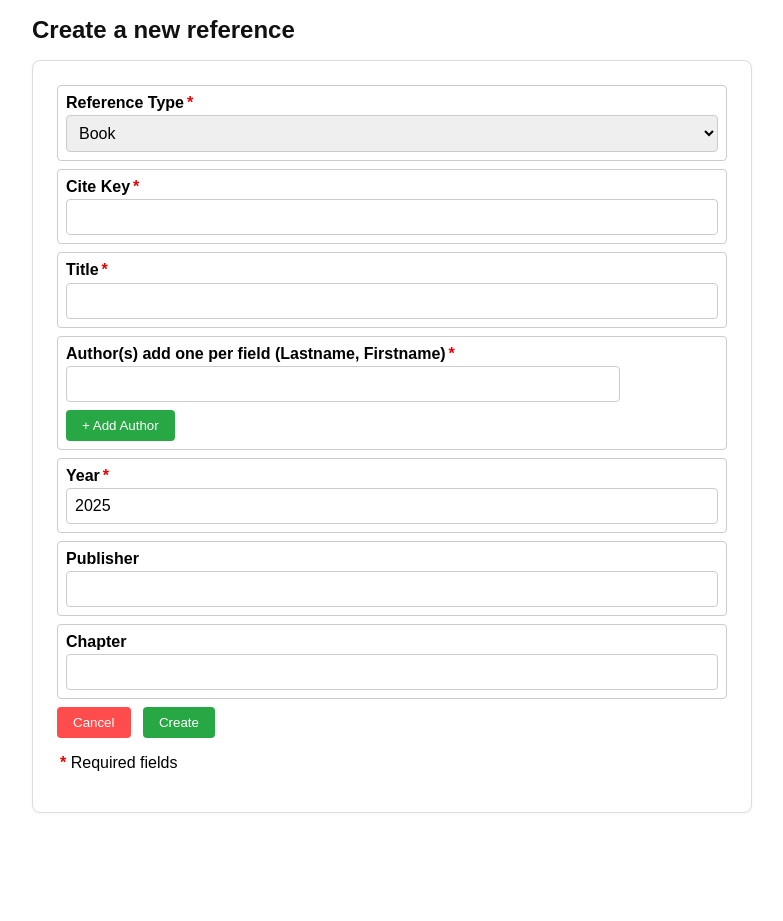
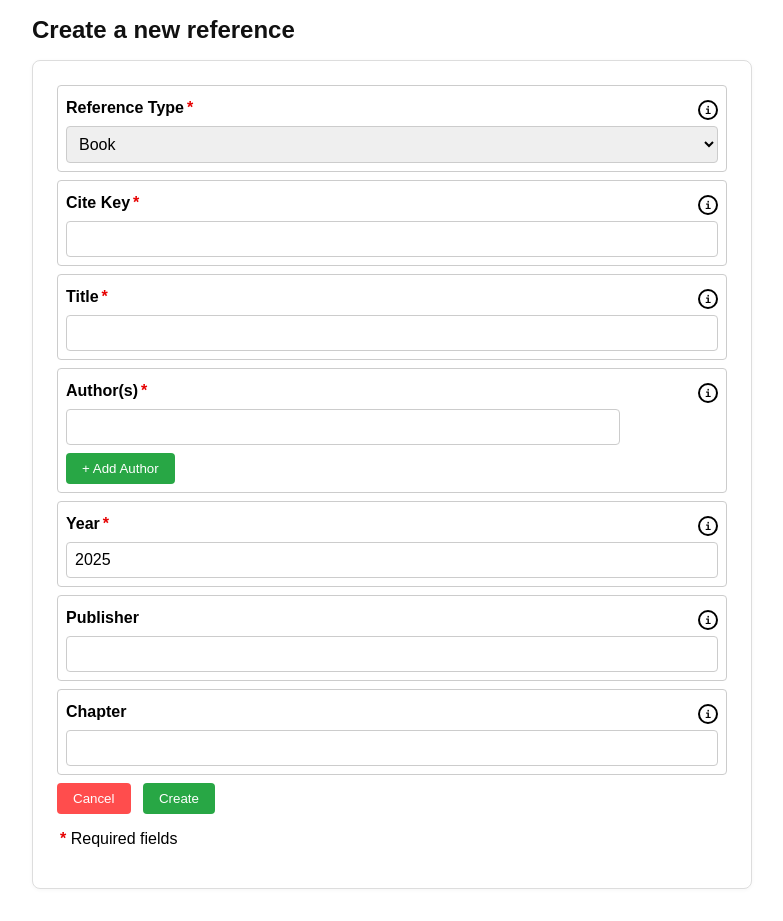
Before and after one commit to macabre-cs/ohtu-miniprojekti, a Flask app: page /new_reference in a window 1280 px wide. Shown: the whole page, without its empty margins (248-1031 px from the left). Before the commit the page ends 813 px from the top, so only its background shows below. Run offline with Flask 3, Linux system fonts and the light colour scheme; some libraries are stand-ins or nearby versions.

Commit message:
Create info icons and other minor fixes and tweaks

```diff
--- a/src/static/main.css
+++ b/src/static/main.css
@@ -209,3 +209,68 @@ button {
 #add-author:hover {
   background: var(--create-hover);
 }
+
+
+/* ================================
+   INFO ICON WITH TOOLTIP
+================================ */
+/* Row containing a label and info icon */
+.label-row {
+  display: flex;
+  justify-content: space-between;
+  align-items: center;
+  width: 100%;
+  gap: 8px;
+  min-height: 32px;
+}
+
+/* Wrapper for the info icon and tooltip */
+.info-container {
+  position: relative;
+  display: inline-block;
+}
+
+/* Small circular info icon */
+.info-icon {
+  display: flex;
+  align-items: center;
+  justify-content: center;
+
+  width: 16px;
+  height: 16px;
+  font-size: 10px;
+  font-weight: bold;
+  font-family: Consolas, monospace;
+  cursor: default;
+
+  background: white;
+  color: black;
+  border: 2px solid black;
+  border-radius: 50%;
+}
+
+/* Tooltip (appears on hover, positioned left of icon) */
+.tooltip {
+  position: absolute;
+  top: 50%;
+  right: 22px;
+  transform: translateY(-10px);
+
+  padding: 6px 10px;
+  font-size: 13px;
+  white-space: nowrap;
+
+  background: #333;
+  color: #fff;
+  border-radius: 5px;
+
+  visibility: hidden;
+  opacity: 0;
+  transition: opacity 0.2s ease;
+}
+
+/* Show tooltip on hover */
+.info-container:hover .tooltip {
+  visibility: visible;
+  opacity: 0.8;
+}
--- a/src/static/main.js
+++ b/src/static/main.js
@@ -1,3 +1,22 @@
+// -------------------------------
+// Info Icon Tooltip Component
+// -------------------------------
+class InfoTooltip extends HTMLElement {
+    connectedCallback() {
+        const info = this.getAttribute("info");
+        this.innerHTML = `
+            <span class="info-container">
+                <span class="info-icon">i</span>
+                <span class="tooltip">${info}</span>
+            </span>
+        `;
+    }
+}
+customElements.define("info-tooltip", InfoTooltip);
+// ------------------------------
+
+
+
 // ------------------------------
 // Dynamic Author Fields
 // ------------------------------
--- a/src/templates/delete_reference.html
+++ b/src/templates/delete_reference.html
@@ -27,7 +27,7 @@
         {% elif reference.reference_type == "inproceedings" %}
           {% if reference.booktitle %}<p><strong>Booktitle:</strong> {{ reference.booktitle }}</p>{% endif %}
         {% elif reference.reference_type == "misc" %}
-          {% if reference.url %}<p><strong>Url:</strong> {{ reference.url }}</p>{% endif %}
+          {% if reference.url %}<p><strong>URL:</strong> {{ reference.url }}</p>{% endif %}
         {% endif %}
       </div>
     </div>
--- a/src/templates/index.html
+++ b/src/templates/index.html
@@ -61,7 +61,7 @@ block body %}
       <p><strong>Booktitle:</strong> {{ reference.booktitle }}</p>
       {% endif %} {% elif reference.reference_type == "misc" %} {% if
       reference.url %}
-      <p><strong>Url:</strong> {{ reference.url }}</p>
+      <p><strong>URL:</strong> {{ reference.url }}</p>
       {% endif %} {% endif %}
         </div>
       </div>
--- a/src/templates/new_book.html
+++ b/src/templates/new_book.html
@@ -1,6 +1,9 @@
 <div>
   <div class="form-field">
-    <label for="publisher">Publisher</label>
+    <div class="label-row">
+      <label for="publisher">Publisher</label>
+      <info-tooltip info="Enter the name of the publisher of the book."></info-tooltip>
+    </div>
     <input
       type="text"
       name="publisher"
@@ -9,7 +12,10 @@
   </div>
 
   <div class="form-field">
-    <label for="chapter">Chapter</label>
+    <div class="label-row">
+      <label for="chapter">Chapter</label>
+      <info-tooltip info="Enter the chapter of the book."></info-tooltip>
+    </div>
     <input type="text" name="chapter" value="{{ reference.chapter or '' }}" />
   </div>
 </div>
--- a/src/templates/new_inproceedings.html
+++ b/src/templates/new_inproceedings.html
@@ -1,6 +1,9 @@
 <div>
   <div class="form-field">
-    <label for="booktitle">Booktitle</label>
+    <div class="label-row">
+      <label for="booktitle">Booktitle</label>
+      <info-tooltip info="Enter the title of the book or conference proceedings in which the paper was published."></info-tooltip>
+    </div>
     <input
       type="text"
       name="booktitle"
--- a/src/templates/new_misc.html
+++ b/src/templates/new_misc.html
@@ -1,6 +1,9 @@
 <div>
   <div class="form-field">
-    <label for="url">Url</label>
+    <div class="label-row">
+      <label for="url">URL</label>
+      <info-tooltip info="Enter the URL associated with the reference."></info-tooltip>
+    </div>
     <input
       type="text"
       name="url"
--- a/src/templates/new_reference.html
+++ b/src/templates/new_reference.html
@@ -12,9 +12,16 @@
   </ul>
   {% endif %} {% endwith %}
   <div class="form-field">
-    <label for="reference_type"
-      >Reference Type<span class="required">*</span></label
-    >
+
+    <div class="label-row">
+      <label for="reference_type">
+        Reference Type<span class="required">*</span>
+
+      </label>
+      <info-tooltip info="Select the type of reference you want to create."></info-tooltip>
+    </div>
+
+
     <select name="reference_type" id="reference_type" required>
       <option value="book">Book</option>
       <option value="article">Article</option>
@@ -24,20 +31,29 @@
   </div>
 
   <div class="form-field">
-    <label for="cite_key">Cite Key<span class="required">*</span></label>
+    <div class="label-row">
+      <label for="cite_key">Cite Key<span class="required">*</span>
+      </label>
+      <info-tooltip info="Enter a unique key for citing this reference. <br> The key should not contain spaces or special characters."></info-tooltip>
+    </div>
     <input type="text" name="cite_key" value="{{ cite_key or '' }}" required />
   </div>
 
   <div class="form-field">
-    <label for="title">Title<span class="required">*</span></label>
+    <div class="label-row">
+      <label for="title">Title<span class="required">*</span>
+      </label>
+      <info-tooltip info="Enter the title of the reference."></info-tooltip>
+    </div>
     <input type="text" name="title" value="{{ title or '' }}" required />
   </div>
   <div class="form-field">
-    <label for="author"
-      >Author(s) add one per field (Lastname, Firstname)<span class="required"
-        >*</span
-      ></label
-    >
+    <div class="label-row">
+      <label for="author">Author(s)<span class="required">*</span>
+      </label>
+      <info-tooltip info="Provide the name of each author for the reference.<br> Click “+ Add Author” to include more than one.<br>
+Author names may be written as either “Lastname, Firstname” or “Firstname Lastname.”"></info-tooltip>
+    </div>
     <div id="author-fields">
       <div class="author-row">
         <input id="author" type="text" name="authors" required />
@@ -48,7 +64,11 @@
   </div>
 
   <div class="form-field">
-    <label for="year">Year<span class="required">*</span></label>
+    <div class="label-row">
+      <label for="year">Year<span class="required">*</span>
+      </label>
+      <info-tooltip info="Enter the publication year of the reference."></info-tooltip>
+    </div>
     <input
       type="number"
       name="year"
--- a/src/templates/show_reference.html
+++ b/src/templates/show_reference.html
@@ -39,7 +39,7 @@
         {% endif %}
       {% elif reference.reference_type == "misc" %}
         {% if reference.url %}
-          <p><strong>Url:</strong> {{ reference.url }}</a></p>
+          <p><strong>URL:</strong> {{ reference.url }}</a></p>
        {% endif %}
       {% endif %}
     </div>
```
Also changed, not shown: src/templates/edit_reference.html (+24 -7 lines), src/templates/new_article.html (+13 -3 lines).
